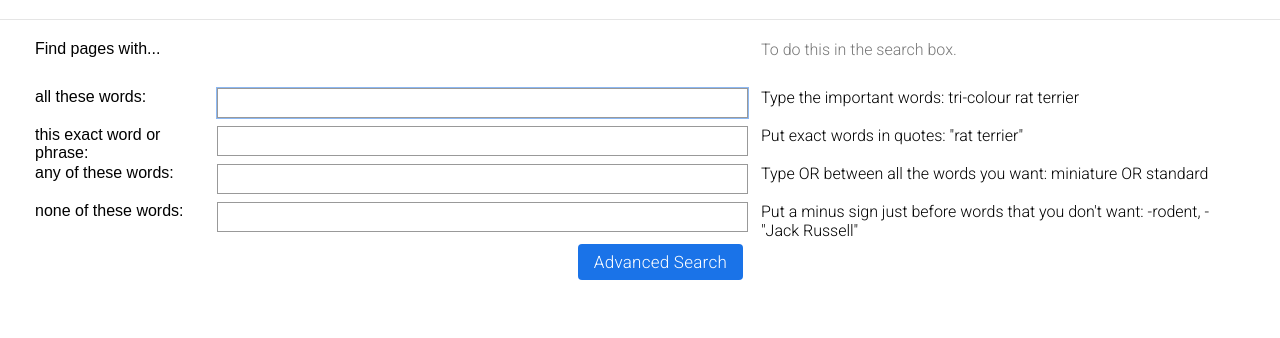
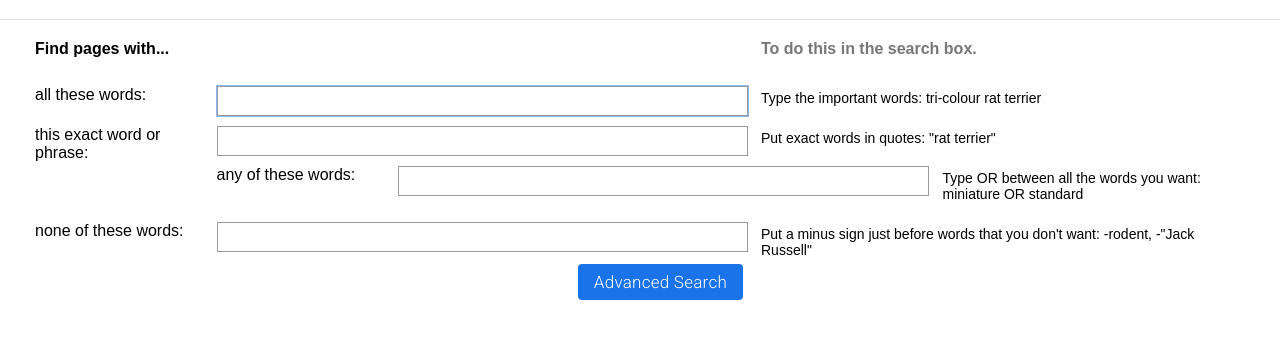
Before and after one commit to ahmohil/cs50w-project0, a plain HTML site: page advanced.html in a window 1280 px wide. Shown: the part 164-502 px from the top of the page. Drawn offline with Linux system fonts and the light colour scheme.

Commit message:
Revised edition

```diff
--- a/css/AdvStyle.css
+++ b/css/AdvStyle.css
@@ -43,9 +43,9 @@ body{
 
 
 .appbar{
-	display:block;
-	font-style: inherit;
-	font-weight: inherit;
+
+	font-style: arial,sans-serif;
+	font-weight: 300;
 	color: #d93025;
 	padding: 0px 35px;
 	font-size:16px;
@@ -95,6 +95,7 @@ body{
 	width:15%;
 	float:left;
 	margin-left: 0px;
+	margin-bottom: 10px;
 	text-align: left;
 	font-family: arial, sans-serif;
 
@@ -105,15 +106,22 @@ body{
 	float: left;
 	margin-bottom: 10px;
 	font-family: arial, sans-serif;
-
+	font-weight: 700;
 }
 
 .c2{
 	margin-bottom: 10px;
-	font-size: arial,sans-serif;
+	font-family: arial,sans-serif;
 	color:#777;
-	font-weight: 500;
+	font-weight: 700;
 }
 .r1{
 	margin: 20px 35px;
 }
+
+
+.Column3{
+	font-family: arial,sans-serif;
+	font-size: 14px;
+	padding: 4px;
+}
```
Also changed, not shown: index.html (+0 -1 lines).
